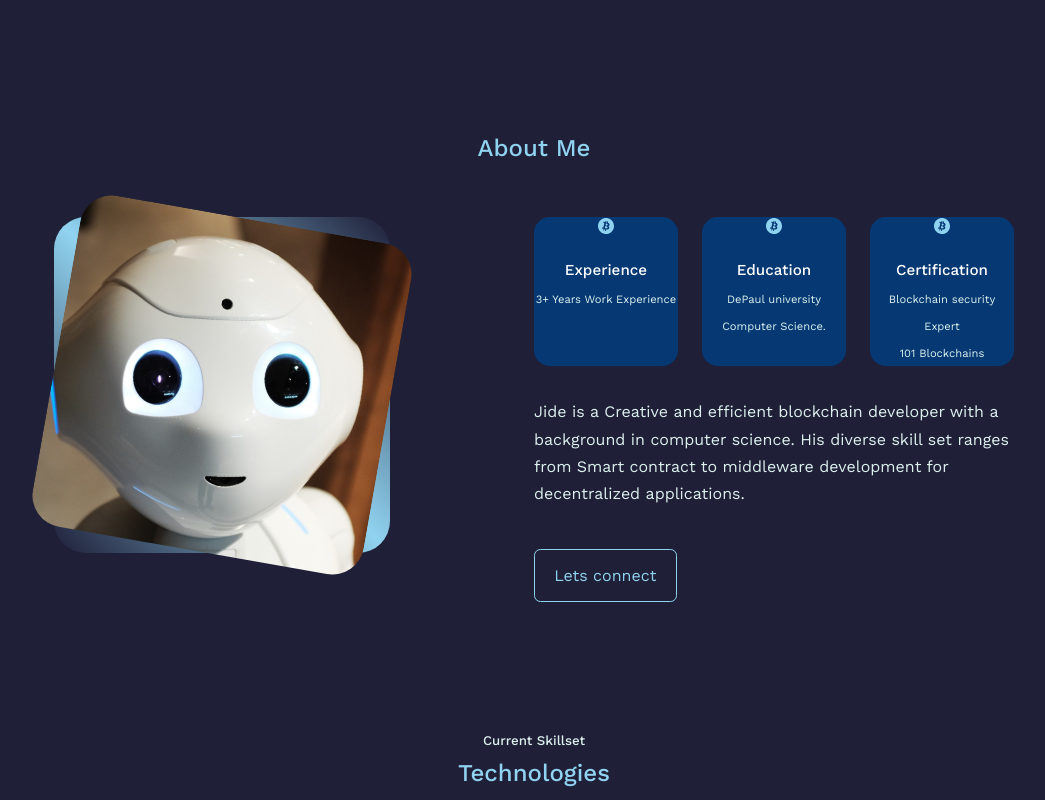
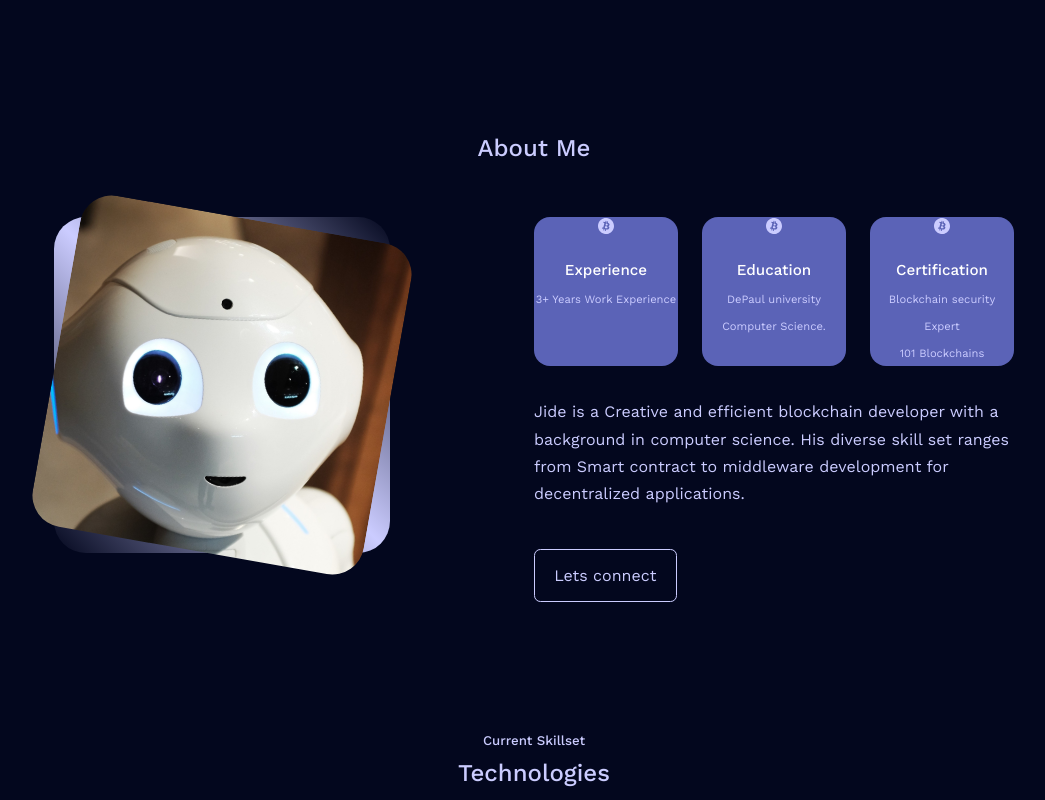
Before and after one commit to Huncho-J/Portfolio-V1, a React (Create React App) app: page / in a window 1280 px wide. Shown: the part 800-1600 px from the top of the page, without its empty margins (106-1151 px from the left). Built offline with nearby package versions, Linux system fonts and the light colour scheme.

Commit message:
Update index.css

```diff
--- a/src/index.css
+++ b/src/index.css
@@ -6,14 +6,15 @@
   box-sizing: border-box;
   list-style: none;
   text-decoration: none;
+
 }
 :root{
-  --color-bg:#1f1f38;
-  --color-bg-variant: #063974;
-  --color-primary: #90d3f0;
-  --color-primary-variant:#4e8cd2;
+  --color-bg:#03071e;
+  --color-bg-variant: #5B63B7;
+  --color-primary: #CBCCFF;
+  --color-primary-variant:#CBCCFF;
   --color-white: #fff;
-  --color-light:rgb(220, 241, 238);
+  --color-light:#CBCCFF;
 
   --container-width-lg:75%;
   --container-width-md:86%;
```
